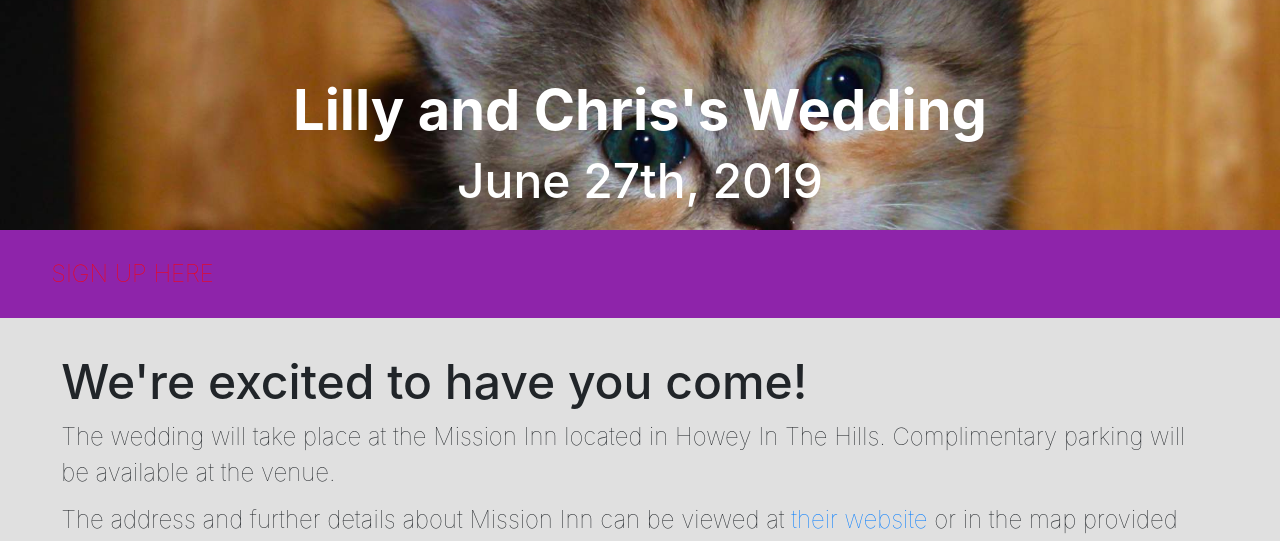
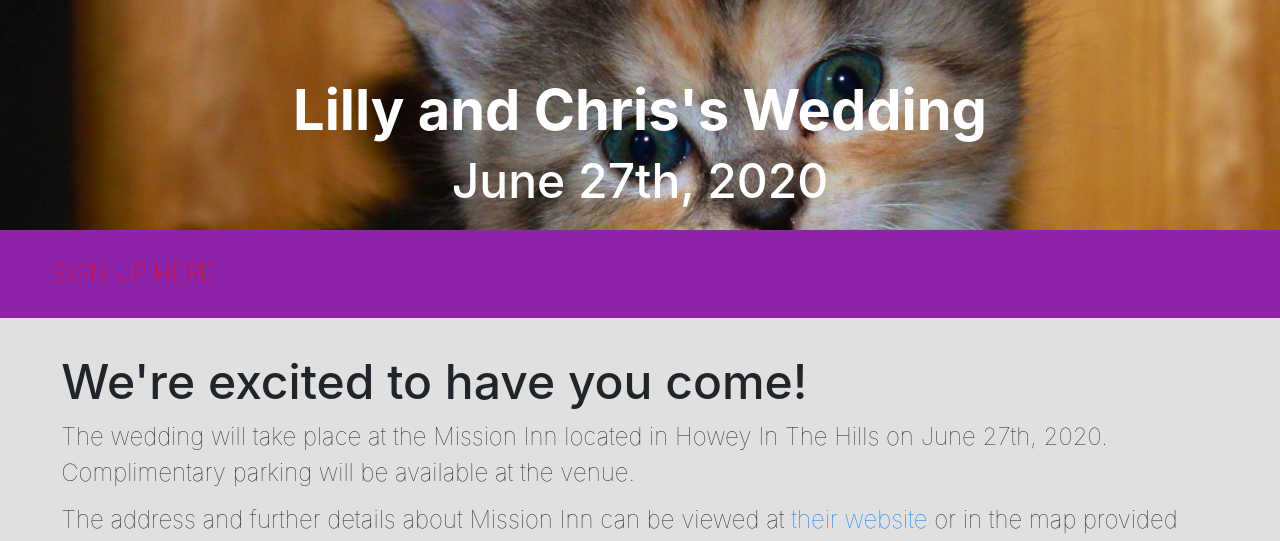
Before and after one commit to Chris-Perkins/thesite, a React app: page /#/ in a window 1280 px wide. Shown: the top 541 px of the page. Built offline with nearby package versions, Linux system fonts and the light colour scheme.

Commit message:
June 27, 2019 -> June 27, 2020

```diff
--- a/src/components/HeaderPhotoBanner.tsx
+++ b/src/components/HeaderPhotoBanner.tsx
@@ -30,7 +30,7 @@ export class HeaderPhotoBanner extends React.Component {
                         Lilly and Chris's Wedding
                     </h1>
                     <h3 style={headerStyling}>
-                        June 27th, 2019
+                        June 27th, 2020
                     </h3>
                 </div>
             </div>
--- a/src/components/WeddingInfoBlock.tsx
+++ b/src/components/WeddingInfoBlock.tsx
@@ -31,7 +31,7 @@ export class WeddingInfoBlock extends React.Component {
                             We're excited to have you come!
                         </h3>
                         <p>
-                            The wedding will take place at the Mission Inn located in Howey In The Hills. Complimentary parking will be available at the venue.
+                            The wedding will take place at the Mission Inn located in Howey In The Hills on June 27th, 2020. Complimentary parking will be available at the venue.
                         </p>
                         <p style={{marginTop: "1%"}}>
                             The address and further details about Mission Inn can be viewed at <a href="https://missioninnresort.com/">their website</a> or in the map provided below.
```
